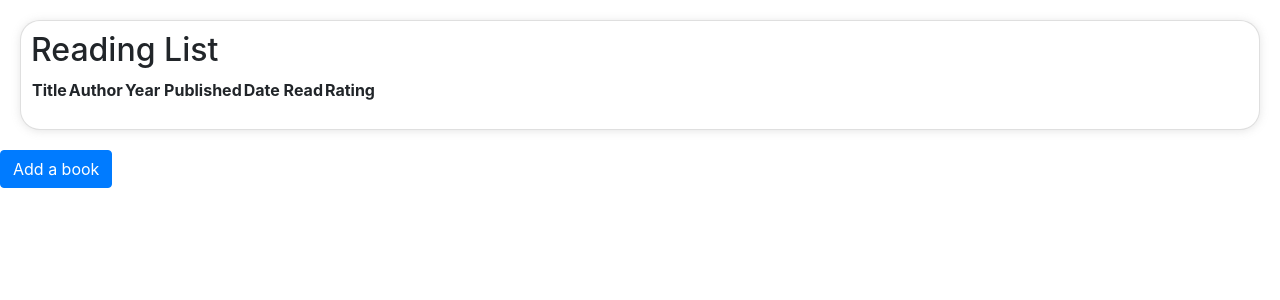
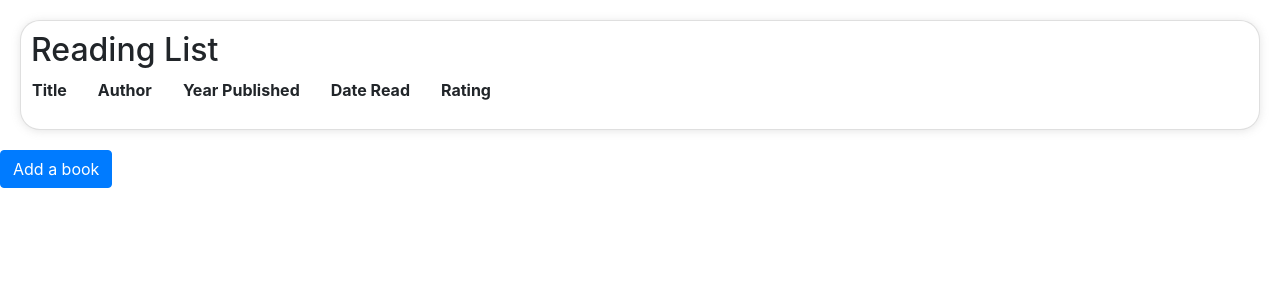
Before and after one commit to mara-olson/Book-Club-App, a Flask app: page /library in a window 1280 px wide. Shown: the part 56-356 px from the top of the page. Run offline with Flask 2, Linux system fonts and the light colour scheme; lists and menus that the app fills with data are empty; some libraries are stand-ins or nearby versions.

Commit message:
Date formatted on client side with Date object itISOString; padding added to library table

```diff
--- a/server.py
+++ b/server.py
@@ -34,7 +34,7 @@ def add_book():
 
     new_book = Book.create_book(title=new_book_title, author=new_book_author, year_published=new_book_year, date_read=new_book_date_read, rating=new_book_rating)
 
-    return jsonify({"bookTitle": new_book.title, "bookAuthor": new_book.author, "bookPubYr": new_book.year_published, "bookDateRead": new_book.date_read, "bookRating": new_book.rating})
+    return jsonify({"bookTitle": new_book.title, "bookAuthor": new_book.author, "bookPubYr": new_book.year_published, "bookDateRead": new_book["date_read"][:10], "bookRating": new_book.rating})
 
 @app.route("/api/library")
 def all_books():
--- a/static/styles.css
+++ b/static/styles.css
@@ -8,3 +8,8 @@
 .list-group-item {
   border-style: none;
 }
+
+th,
+td {
+  padding-right: 30px;
+}
```
